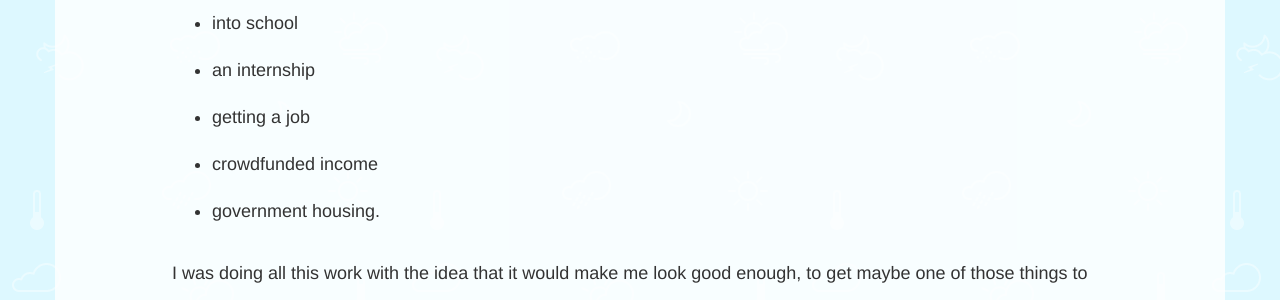
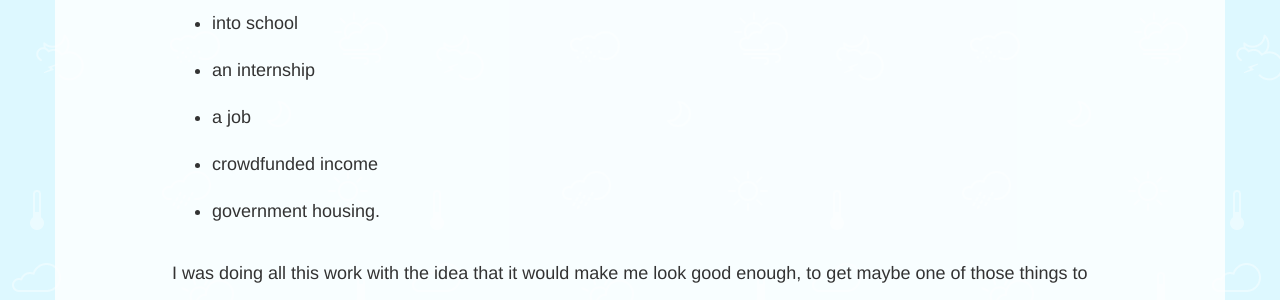
Before and after one commit to coilysiren/lynncyrin.github.io, a Jekyll site: the page built from _posts/2016-06-12-origin-story.md, in a window 1280 px wide and 900 px high, scrolled down 2392 px. Shown: the part 153-453 px from the top of the window. Built offline with Jekyll 4.4.1, drawn with Linux system fonts in a browser that asks for light colours; nearby versions of some CDN libraries.

Commit message:
redundant word

```diff
--- a/_posts/2016-06-12-origin-story.md
+++ b/_posts/2016-06-12-origin-story.md
@@ -46,7 +46,7 @@ And at the time that I was doing all this I had an intricate life plan. It went
 
 * into school
 * an internship
-* getting a job
+* a job
 * crowdfunded income
 * government housing.
 
```
